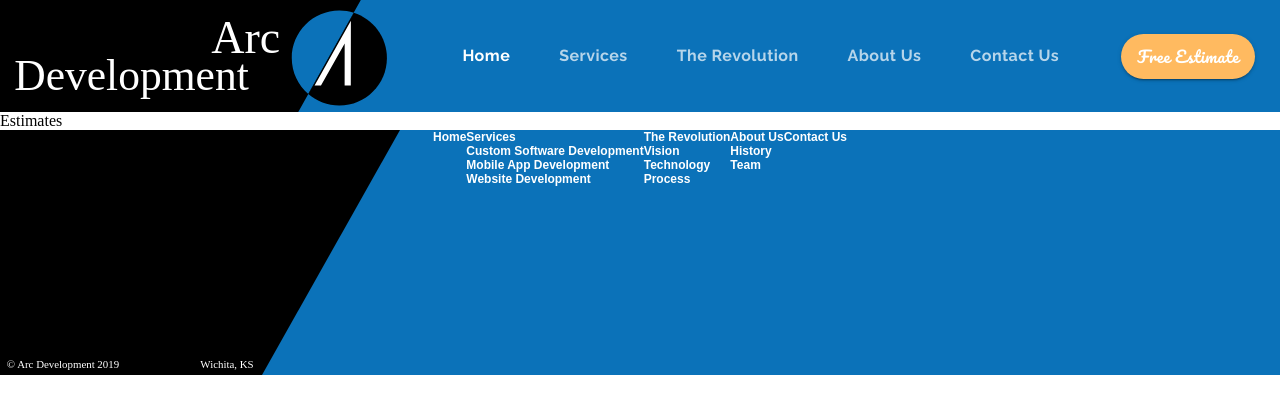
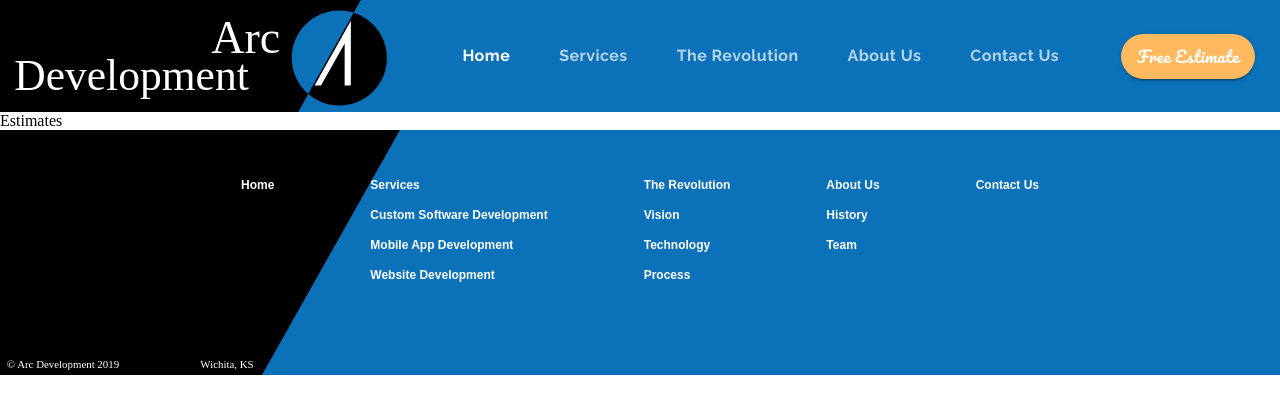
Before and after one commit to NicolaDeastra/MaterialUI-Company-Website, a React (Create React App) app: page /estimates in a window 1280 px wide. Shown: the top 414 px of the page. Built offline with nearby package versions, Linux system fonts and the light colour scheme.

Commit message:
setup navigation in footer and connect with header hooks

```diff
--- a/src/components/App.js
+++ b/src/components/App.js
@@ -1,4 +1,4 @@
-import React from "react";
+import React, { useState } from "react";
 import { ThemeProvider } from "@material-ui/core/styles";
 import { BrowserRouter, Route, Switch } from "react-router-dom";
 import theme from "./ui/Theme";
@@ -6,10 +6,18 @@
 import Footer from "./ui/Footer";
 
 function App() {
+  const [selectedIndex, setSelectedIndex] = useState(0);
+  const [value, setValue] = useState(0);
+
   return (
     <ThemeProvider theme={theme}>
       <BrowserRouter>
-        <Header />
+        <Header
+          value={value}
+          setValue={setValue}
+          selectedIndex={selectedIndex}
+          setSelectedIndex={setSelectedIndex}
+        />
         <Switch>
           <Route
             exact
@@ -45,7 +53,12 @@
             component={() => <div>Estimates</div>}
           />
         </Switch>
-        <Footer />
+        <Footer
+          value={value}
+          setValue={setValue}
+          selectedIndex={selectedIndex}
+          setSelectedIndex={setSelectedIndex}
+        />
       </BrowserRouter>
     </ThemeProvider>
   );
--- a/src/components/ui/Footer.js
+++ b/src/components/ui/Footer.js
@@ -1,4 +1,5 @@
 import React from "react";
+import { Link } from "react-router-dom";
 import { makeStyles } from "@material-ui/core/styles";
 import Grid from "@material-ui/core/Grid";
 
@@ -29,70 +30,164 @@
     fontFamily: "Arial",
     fontSize: "0.75rem",
     fontWeight: "bold",
+    textDecoration: "none",
+  },
+  gridItem: {
+    margin: "3em",
   },
 }));
 
-export default function Footer() {
+export default function Footer(props) {
   const classes = useStyles();
 
   return (
     <footer className={classes.footer}>
       <Grid container justify="center" className={classes.mainContainer}>
-        <Grid item>
-          <Grid container direction="column">
-            <Grid item className={classes.link}>
+        <Grid item className={classes.gridItem}>
+          <Grid container direction="column" spacing={2}>
+            <Grid
+              item
+              component={Link}
+              onClick={() => props.setValue(0)}
+              to="/"
+              className={classes.link}
+            >
               Home
             </Grid>
           </Grid>
         </Grid>
-        <Grid item>
-          <Grid container direction="column">
-            <Grid item className={classes.link}>
+        <Grid item className={classes.gridItem}>
+          <Grid container direction="column" spacing={2}>
+            <Grid
+              item
+              component={Link}
+              onClick={() => {
+                props.setValue(1);
+                props.setSelectedIndex(0);
+              }}
+              to="/services"
+              className={classes.link}
+            >
               Services
             </Grid>
-            <Grid item className={classes.link}>
+            <Grid
+              item
+              component={Link}
+              onClick={() => {
+                props.setValue(1);
+                props.setSelectedIndex(1);
+              }}
+              to="/customsofware"
+              className={classes.link}
+            >
               Custom Software Development
             </Grid>
-            <Grid item className={classes.link}>
+            <Grid
+              item
+              component={Link}
+              onClick={() => {
+                props.setValue(1);
+                props.setSelectedIndex(2);
+              }}
+              to="/mobileapps"
+              className={classes.link}
+            >
               Mobile App Development
             </Grid>
-            <Grid item className={classes.link}>
+            <Grid
+              item
+              component={Link}
+              onClick={() => {
+                props.setValue(1);
+                props.setSelectedIndex(3);
+              }}
+              to="/websites"
+              className={classes.link}
+            >
               Website Development
             </Grid>
           </Grid>
         </Grid>
-        <Grid item>
-          <Grid container direction="column">
-            <Grid item className={classes.link}>
+        <Grid item className={classes.gridItem}>
+          <Grid container direction="column" spacing={2}>
+            <Grid
+              item
+              component={Link}
+              onClick={() => props.setValue(2)}
+              to="/revolution"
+              className={classes.link}
+            >
               The Revolution
             </Grid>
-            <Grid item className={classes.link}>
+            <Grid
+              item
+              component={Link}
+              onClick={() => props.setValue(2)}
+              to="/revolution"
+              className={classes.link}
+            >
               Vision
             </Grid>
-            <Grid item className={classes.link}>
+            <Grid
+              item
+              component={Link}
+              onClick={() => props.setValue(2)}
+              to="/revolution"
+              className={classes.link}
+            >
               Technology
             </Grid>
-            <Grid item className={classes.link}>
+            <Grid
+              item
+              component={Link}
+              onClick={() => props.setValue(2)}
+              to="/revolution"
+              className={classes.link}
+            >
               Process
             </Grid>
           </Grid>
         </Grid>
-        <Grid item>
-          <Grid container direction="column">
-            <Grid item className={classes.link}>
+        <Grid item className={classes.gridItem}>
+          <Grid container direction="column" spacing={2}>
+            <Grid
+              item
+              component={Link}
+              onClick={() => props.setValue(3)}
+              to="/about"
+              className={classes.link}
+            >
               About Us
             </Grid>
-            <Grid item className={classes.link}>
+            <Grid
+              item
+              component={Link}
+              onClick={() => props.setValue(3)}
+              to="/about"
+              className={classes.link}
+            >
               History
             </Grid>
-            <Grid item className={classes.link}>
+            <Grid
+              item
+              component={Link}
+              onClick={() => props.setValue(3)}
+              to="/about"
+              className={classes.link}
+            >
               Team
             </Grid>
           </Grid>
         </Grid>
-        <Grid item>
-          <Grid container direction="column">
-            <Grid item className={classes.link}>
+        <Grid item className={classes.gridItem}>
+          <Grid container direction="column" spacing={2}>
+            <Grid
+              item
+              component={Link}
+              onClick={() => props.setValue(4)}
+              to="/contact"
+              className={classes.link}
+            >
               Contact Us
             </Grid>
           </Grid>
--- a/src/components/ui/Header.js
+++ b/src/components/ui/Header.js
@@ -124,13 +124,11 @@
   const matches = useMediaQuery(theme.breakpoints.down("md"));
 
   const [openDrawer, setOpenDrawer] = useState(false);
-  const [value, setValue] = useState(0);
   const [anchorEl, setAnchorEl] = useState(null);
   const [openMenu, setOpenMenu] = useState(false);
-  const [selectedIndex, setSelectedIndex] = useState(0);
 
   const handleChange = (e, newValue) => {
-    setValue(newValue);
+    props.setValue(newValue);
   };
 
   const handleClick = (e) => {
@@ -141,7 +139,7 @@
   const handleMenuItemClick = (e, i) => {
     setAnchorEl(null);
     setOpenMenu(false);
-    setSelectedIndex(i);
+    props.setSelectedIndex(i);
   };
 
   const handleClose = (e) => {
@@ -190,10 +188,13 @@
     [...menuOptions, ...routes].forEach((route) => {
       switch (window.location.pathname) {
         case `${route.link}`:
-          if (value !== route.activeIndex) {
-            setValue(route.activeIndex);
-            if (route.selectedIndex && route.selectedIndex !== selectedIndex) {
-              setSelectedIndex(route.selectedIndex);
+          if (props.value !== route.activeIndex) {
+            props.setValue(route.activeIndex);
+            if (
+              route.selectedIndex &&
+              route.selectedIndex !== props.selectedIndex
+            ) {
+              props.setSelectedIndex(route.selectedIndex);
             }
           }
           break;
@@ -201,12 +202,12 @@
           break;
       }
     });
-  }, [value, menuOptions, selectedIndex, routes]);
+  }, [props.value, menuOptions, props.selectedIndex, routes, props]);
 
   const tabs = (
     <React.Fragment>
       <Tabs
-        value={value}
+        value={props.value}
         onChange={handleChange}
         className={classes.tabContainer}
         indicatorColor="primary"
@@ -246,10 +247,10 @@
             classes={{ root: classes.menuItem }}
             onClick={(event) => {
               handleMenuItemClick(event, i);
-              setValue(1);
+              props.setValue(1);
               handleClose();
             }}
-            selected={i === selectedIndex && value === 1}
+            selected={i === props.selectedIndex && props.value === 1}
           >
             {option.name}
           </MenuItem>
@@ -277,11 +278,11 @@
               button
               component={Link}
               to={route.link}
-              selected={value === route.activeIndex}
+              selected={props.value === route.activeIndex}
               classes={{ selected: classes.drawerItemSelected }}
               onClick={() => {
                 setOpenDrawer(false);
-                setValue(route.activeIndex);
+                props.setValue(route.activeIndex);
               }}
             >
               <ListItemText disableTypography className={classes.drawerItem}>
@@ -293,7 +294,7 @@
           <ListItem
             onClick={() => {
               setOpenDrawer(false);
-              setValue(5);
+              props.setValue(5);
             }}
             divider
             button
@@ -303,7 +304,7 @@
               selected: classes.drawerItemSelected,
             }}
             to="/estimates"
-            selected={value === 5}
+            selected={props.value === 5}
           >
             <ListItemText className={classes.drawerItem} disableTypography>
               Free Estimate
@@ -331,7 +332,7 @@
               to="/"
               disableRipple
               className={classes.logoContainer}
-              onClick={() => setValue(0)}
+              onClick={() => props.setValue(0)}
             >
               <img src={logo} alt="company logo" className={classes.logo} />
             </Button>
```
